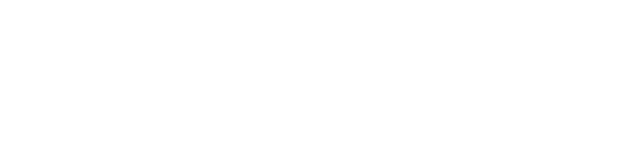
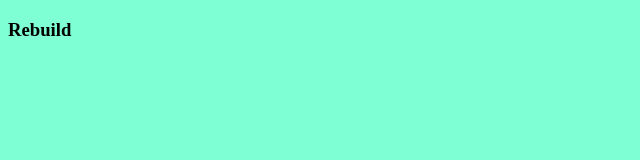
Before and after one commit to TianaJohnson/JavaScriptParty, a website: page index.html in a window 1280 px wide. Shown: the whole page, without its empty margins (0-640 px from the left). Drawn offline with Linux system fonts and the light colour scheme.

Commit message:
files attached and rolling

```diff
--- a/index.html
+++ b/index.html
@@ -9,6 +9,7 @@
 
 </head>
 <body>
+    <h3>Rebuild</h3>
 
 
 </body>
--- a/main.css
+++ b/main.css
@@ -0,0 +1,3 @@
+body {
+    background-color: aquamarine;
+}
```
